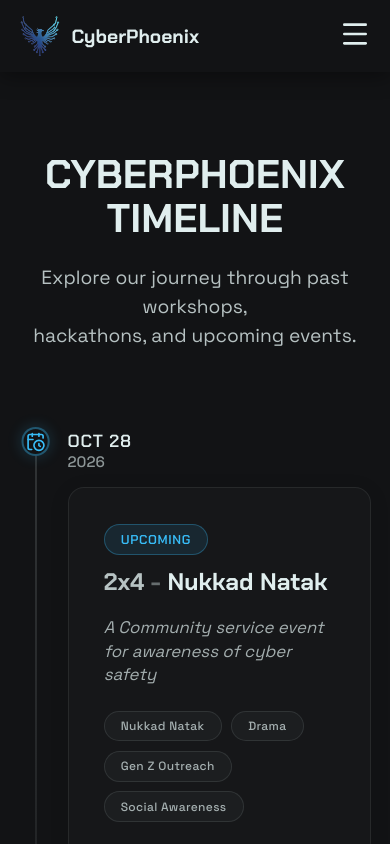
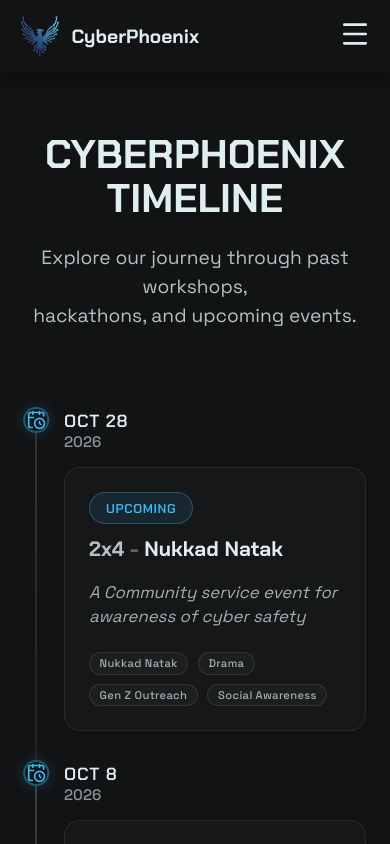
Before and after one commit to cyber-ph0enix/CyberPhoenix, a Next.js app: page /events in a window 390 px wide. Shown: the top 844 px of the page. Built offline with nearby package versions, Linux system fonts and the light colour scheme; a web font is replaced by a local one.

Commit message:
style: optimize mobile paddings and adaptive UI for blog and events

```diff
--- a/src/app/blogs/[slug]/blog.module.css
+++ b/src/app/blogs/[slug]/blog.module.css
@@ -177,4 +177,22 @@
   .title {
     font-size: 2.5rem;
   }
+
+  .content {
+    font-size: 1.05rem;
+  }
+
+  .content pre {
+    padding: 1rem;
+    font-size: 0.85rem;
+    border-radius: 0.3rem;
+  }
+
+  .content blockquote {
+    padding: 1rem;
+  }
+
+  .article {
+    padding: 0 0.5rem;
+  }
 }
--- a/src/app/events/events.module.css
+++ b/src/app/events/events.module.css
@@ -241,7 +241,7 @@
 
   .timelineRow {
     flex-direction: column;
-    padding-bottom: 3rem;
+    padding-bottom: 2rem;
   }
 
   .dateCol {
@@ -250,7 +250,7 @@
     padding-right: 0;
     padding-bottom: 1rem;
     padding-top: 0;
-    padding-left: 3rem;
+    padding-left: 2.5rem;
   }
 
   .dateMonth {
@@ -261,8 +261,8 @@
     position: absolute;
     left: 0;
     top: 0;
-    bottom: -3rem; /* extend through padding */
-    width: 2rem;
+    bottom: -2rem; /* extend through padding */
+    width: 1.5rem;
   }
 
   .line {
@@ -271,12 +271,16 @@
 
   .marker {
     top: -0.2rem;
-    width: 1.8rem;
-    height: 1.8rem;
+    width: 1.6rem;
+    height: 1.6rem;
   }
 
   .cardCol {
-    padding-left: 3rem;
+    padding-left: 2.5rem;
+  }
+
+  .cardContent {
+    padding: 1.5rem;
   }
 
   .cardHeader {
@@ -285,7 +289,12 @@
   }
 
   .eventTitle {
-    font-size: 1.5rem;
+    font-size: 1.3rem;
+  }
+
+  .keyword {
+    padding: 0.2rem 0.6rem;
+    font-size: 0.7rem;
   }
 }
 
--- a/src/app/globals.css
+++ b/src/app/globals.css
@@ -39,3 +39,9 @@
   max-width: 1400px;
   margin: 0 auto;
 }
+
+@media (max-width: 768px) {
+  .layout-content {
+    padding: 100px 1.5rem 3vh 1.5rem;
+  }
+}
```
